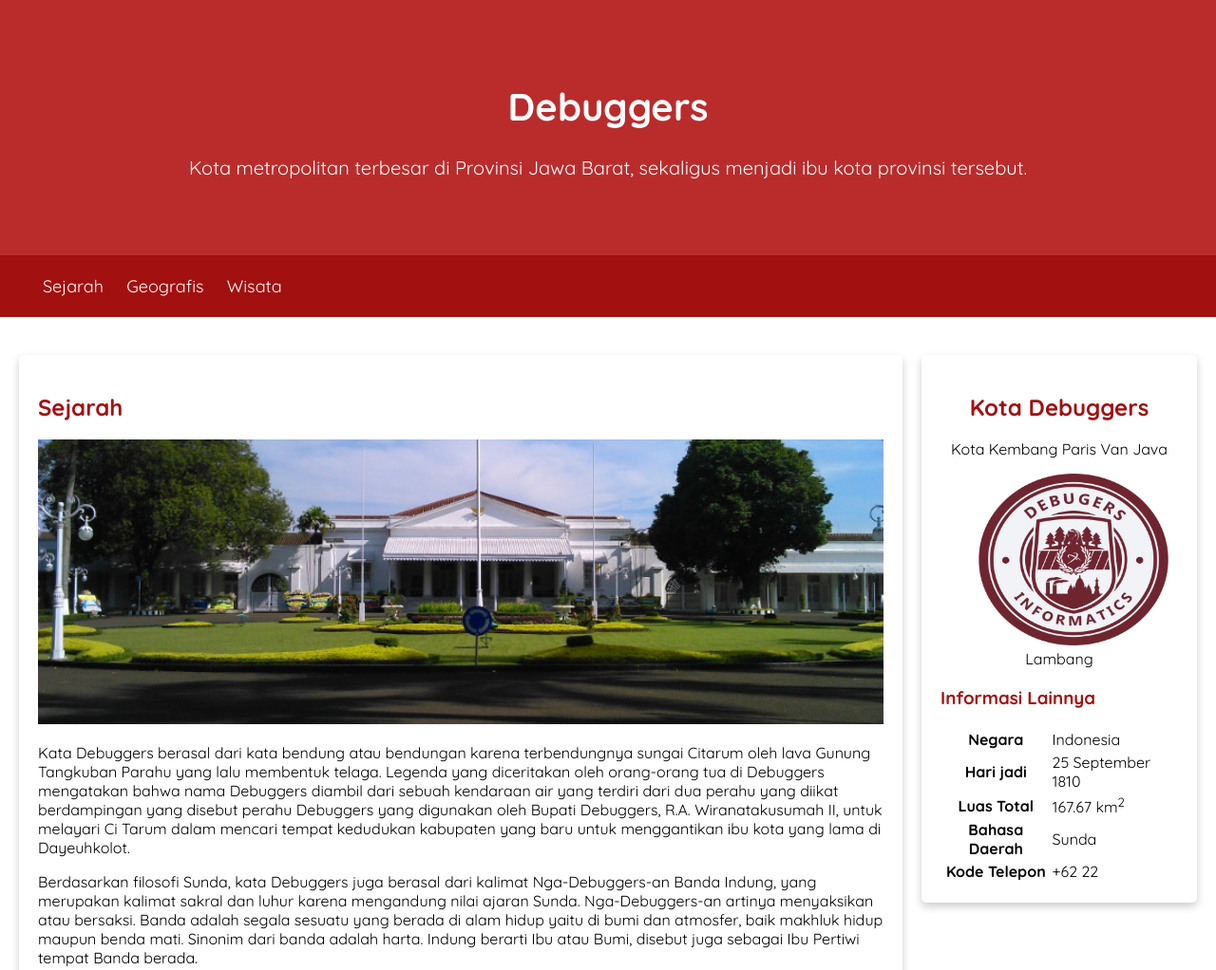
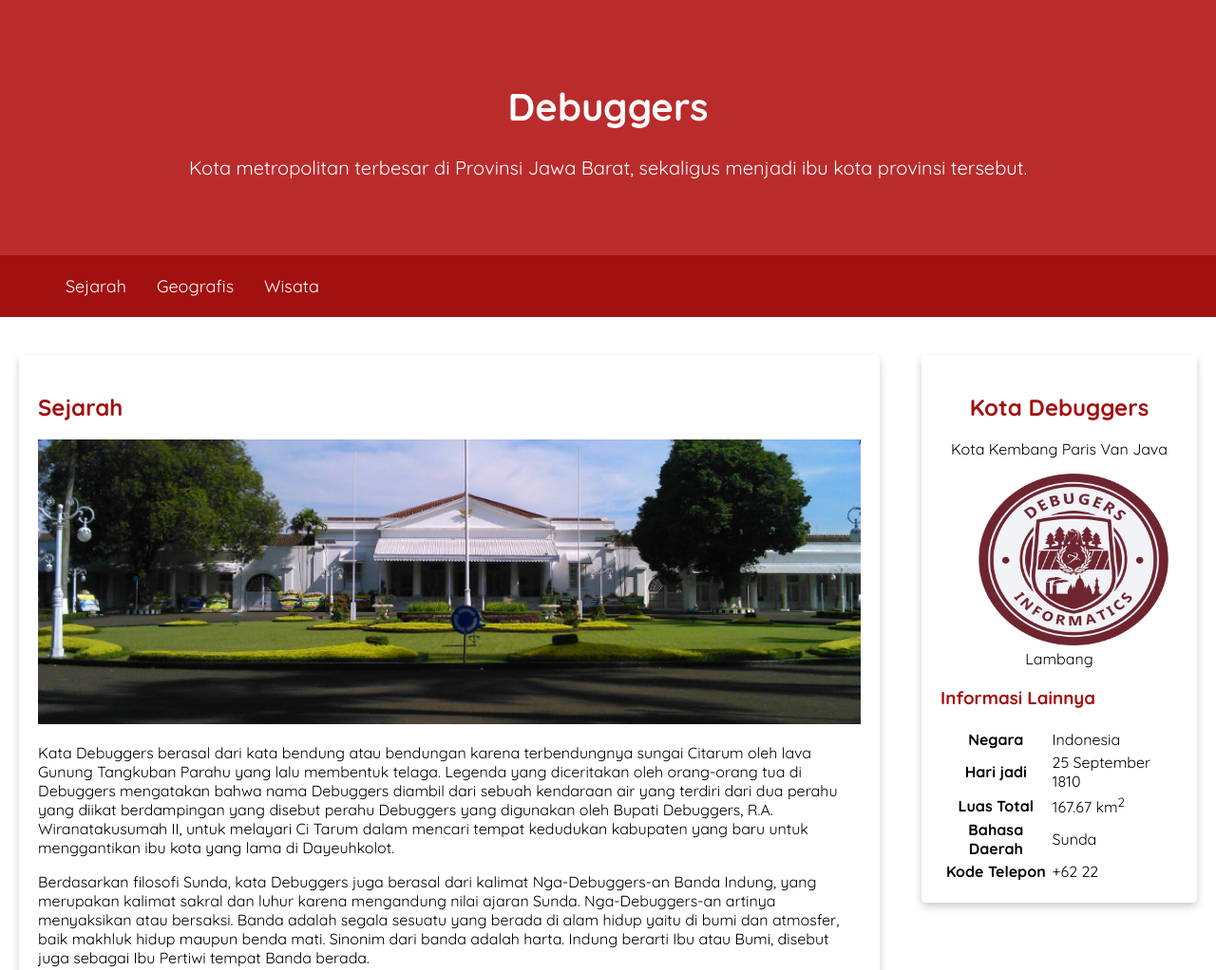
Before and after one commit to zallengrad/belajar-dasar-pemrograman-web, a plain HTML site: page index.html in a window 1280 px wide. Shown: the top 1022 px of the page at 95% size. Drawn offline with Linux system fonts and the light colour scheme.

Commit message:
pengenalan css - flexbox

```diff
--- a/styles/style.css
+++ b/styles/style.css
@@ -8,7 +8,25 @@ body {
   main {
     padding: 20px;
 
-    overflow: auto;
+    display: flex;
+    gap: 1.5rem;
+  }
+
+  #content {
+    flex: 5;
+    display: flex;
+    flex-flow: column nowrap;
+    gap: 1rem 2rem;
+  }
+
+  .card {
+    box-shadow: 0 4px 8px 0 rgba(0, 0, 0, 0.2);
+    border-radius: 5px;
+    padding: 20px;
+  }
+
+  aside {
+    flex: 1;
   }
 
   h2 {
@@ -71,10 +89,17 @@ body {
     color: white;
   }
 
+  nav ul {
+    padding-inline: 4rem;
+    display: flex;
+
+    gap: 2rem;
+  }
+
+
   nav li {
-    display: inline;
+    /* display: inline; */
     list-style-type: none;
-    margin-right: 20px;
   }
 
   nav {
@@ -104,9 +129,38 @@ aside {
   box-sizing: border-box;
 }
 
+
+
+
+
+
+
+
+
+
+
+
+
+
+
+
+
+
+
+
 @media screen and (max-width: 1000px) {
   #content, aside {
     width: 100%;
     padding: 0;
   }
 }
+
+@media screen and (max-width: 768px) {
+  nav ul {
+    justify-content: center;
+  }
+
+  main aside {
+    align-self: stretch;
+  }
+}
```
